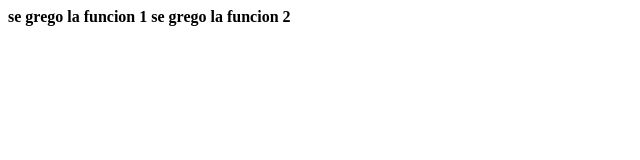
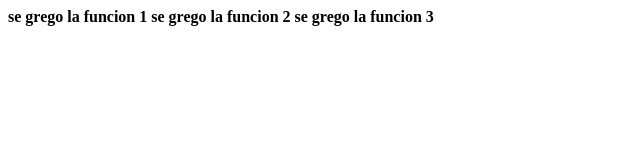
Before and after one commit to smartdesigncorp/turotiales_de_GIT, a plain HTML site: page index.html in a window 1280 px wide. Shown: the whole page, without its empty margins (0-640 px from the left). Drawn offline with Linux system fonts and the light colour scheme.

Commit message:
Se agrega una tercera funcion
nueva funcion para la version de la aplicacion

```diff
--- a/index.html
+++ b/index.html
@@ -9,5 +9,6 @@
 <body>
     <b>se grego la funcion 1</b>
     <b>se grego la funcion 2</b>
+    <b>se grego la funcion 3</b>
 </body>
 </html>
```
